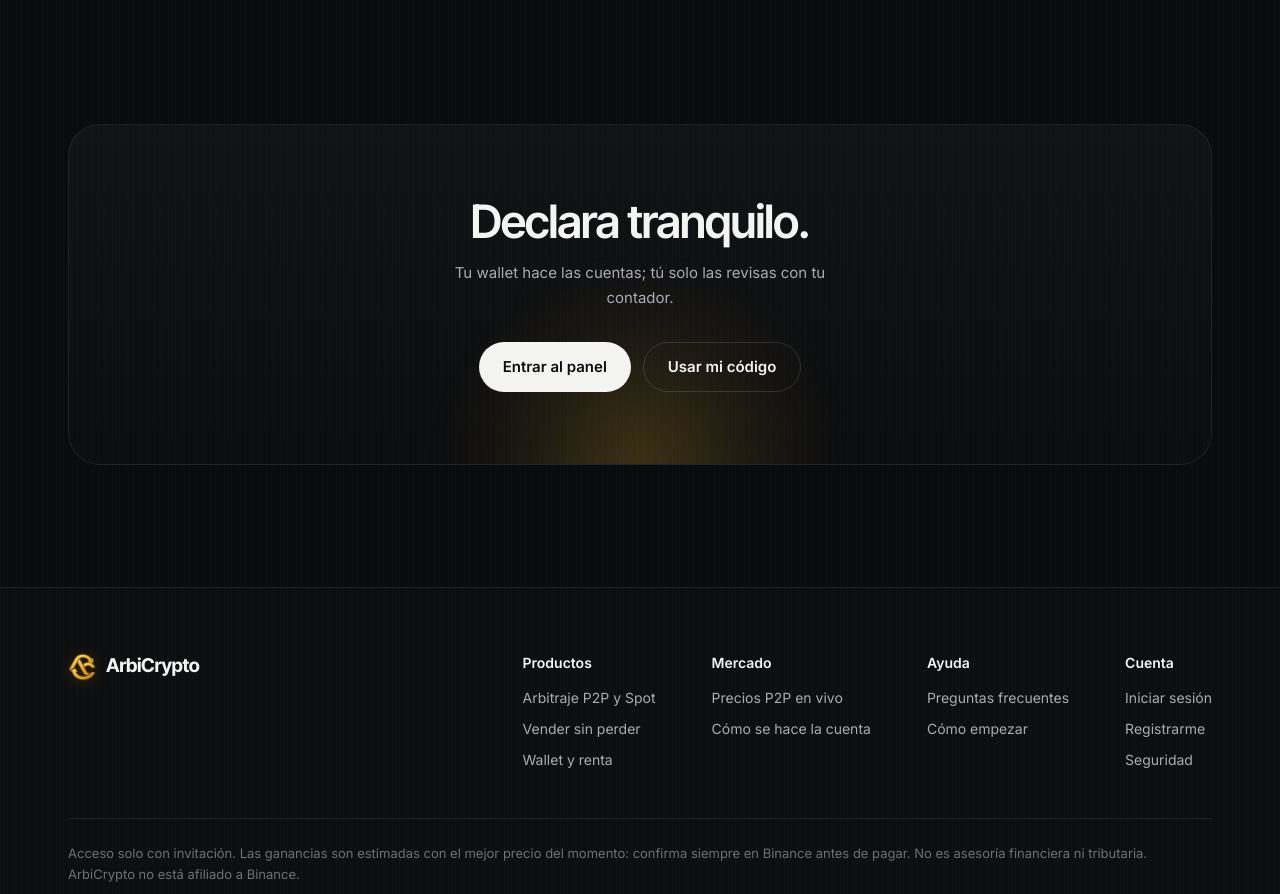
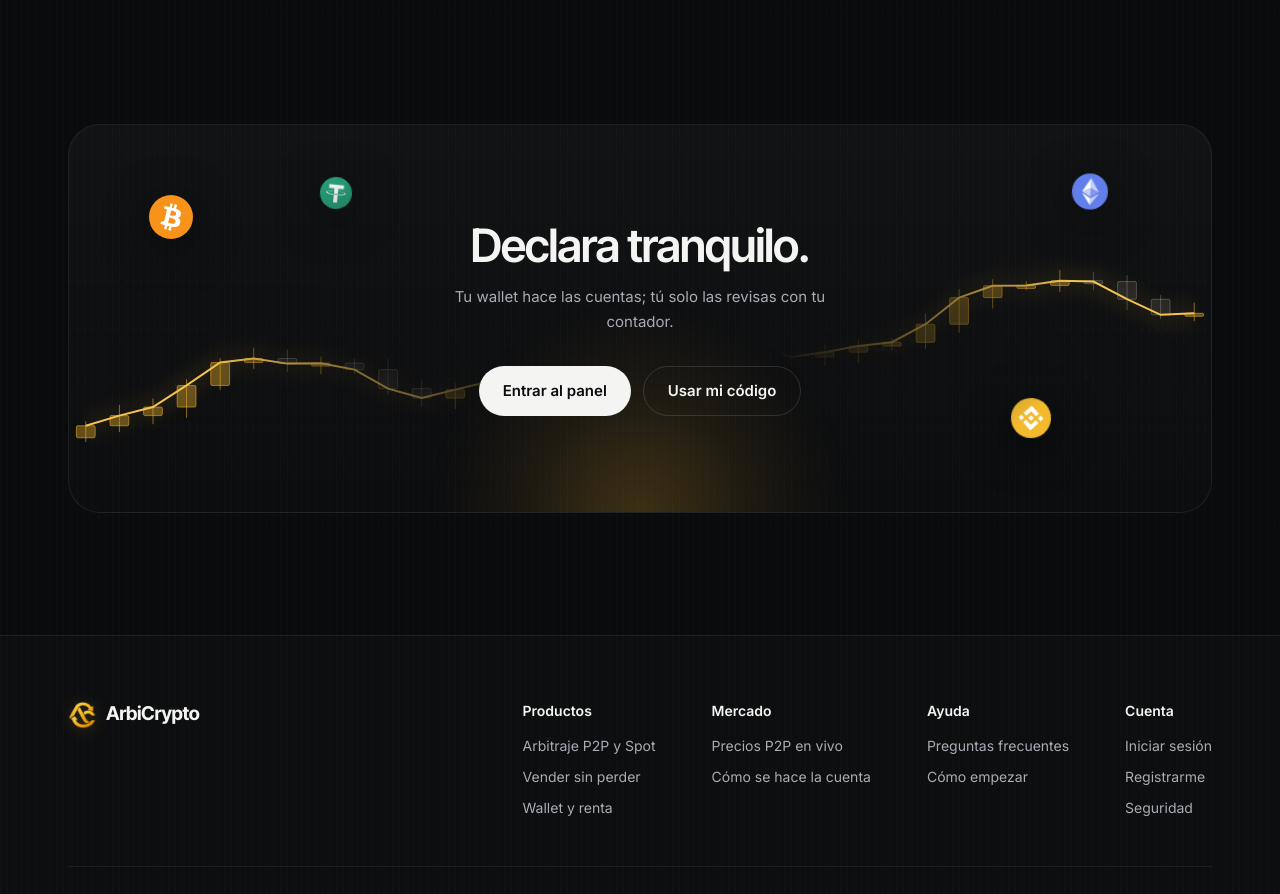
Before and after one commit to Martinvb07/arbicrypto, a Next.js app in the folder web/: page /renta in a window 1280 px wide. Shown: the part 2020-2914 px from the top of the page. Built offline with nearby package versions, Linux system fonts and the light colour scheme.

Commit message:
Sitio: fondo de velas doradas, línea de precio y monedas flotando en la franja final

```diff
--- a/web/src/app/(sitio)/sitio.css
+++ b/web/src/app/(sitio)/sitio.css
@@ -454,7 +454,29 @@
   background: linear-gradient(180deg, rgba(255, 255, 255, .035), rgba(255, 255, 255, .01)); border: 1px solid var(--line); }
 /* el brillo flota detrás, abajo al centro; el resto va encima de él */
 .wb-end .wb-glow { top: 100%; }
-.wb-end > :not(.wb-glow) { position: relative; }
+.wb-end > :not(.wb-glow, .wb-end-bg) { position: relative; }
+.wb-end { padding: 96px 24px; }
+/* velas y monedas de fondo: tenues y desvanecidas hacia el centro, donde va el texto */
+.wb-end-bg { position: absolute; inset: 0; pointer-events: none;
+  -webkit-mask-image: radial-gradient(ellipse 46% 60% at 50% 50%, transparent 30%, #000 85%);
+          mask-image: radial-gradient(ellipse 46% 60% at 50% 50%, transparent 30%, #000 85%); }
+.wb-end-bg svg { position: absolute; left: 0; right: 0; bottom: 10%; width: 100%; height: 62%; overflow: visible; }
+.wb-end-grid { stroke: rgba(255, 255, 255, .05); stroke-dasharray: 2 6; vector-effect: non-scaling-stroke; }
+.wb-end-bg g.up line, .wb-end-bg g.up rect { stroke: rgba(240, 180, 41, .55); fill: rgba(240, 180, 41, .38); }
+.wb-end-bg g.down line, .wb-end-bg g.down rect { stroke: rgba(255, 255, 255, .22); fill: rgba(255, 255, 255, .08); }
+.wb-end-bg line, .wb-end-bg rect { stroke-width: 1; vector-effect: non-scaling-stroke; }
+.wb-end-line { fill: none; stroke: var(--gold-2); stroke-width: 2; vector-effect: non-scaling-stroke; filter: drop-shadow(0 0 6px rgba(240, 180, 41, .8)); }
+.wb-end-coin { position: absolute; display: block; filter: drop-shadow(0 10px 22px rgba(0, 0, 0, .6)); }
+.wb-end-coin img { animation: wb-bob 6s ease-in-out infinite; }
+.wb-end-coin.c0 { left: 7%; top: 18%; }
+.wb-end-coin.c1 { right: 9%; top: 14%; }
+.wb-end-coin.c1 img { animation-delay: -1.5s; width: 36px; height: 36px; }
+.wb-end-coin.c2 { left: 22%; top: 16%; }
+.wb-end-coin.c2 img { animation-delay: -3s; width: 32px; height: 32px; }
+.wb-end-coin.c3 { right: 14%; bottom: 18%; }
+.wb-end-coin.c3 img { animation-delay: -4.5s; width: 40px; height: 40px; }
+@keyframes wb-bob { 50% { transform: translateY(-10px) rotate(6deg); } }
+@media (prefers-reduced-motion: reduce) { .wb-end-coin img { animation: none; } }
 .wb-end .wb-cta { justify-content: center; margin-top: 18px; }
 
 /* tablero con pestañas y nombre de cada moneda */
@@ -502,7 +524,8 @@
   .wb-grid.c3, .wb-grid.c2 { grid-template-columns: 1fr; }
   .wb-sechead { margin-bottom: 28px; text-align: left; }
   .wb-sechead .wb-small { text-align: left; }
-  .wb-end { padding: 48px 18px; border-radius: 24px; }
+  .wb-end { padding: 64px 18px; border-radius: 24px; }
+  .wb-end-coin.c0, .wb-end-coin.c3 { display: none; }
   .wb-board-top { flex-wrap: wrap; }
   .wb-conv-row > button { grid-template-columns: 1fr auto 20px; }
   .wb-conv-vs { display: none; }
--- a/web/src/app/(sitio)/sitio.tsx
+++ b/web/src/app/(sitio)/sitio.tsx
@@ -378,12 +378,63 @@
   );
 }
 
+// Velas de ejemplo para el fondo de la franja final: una subida con tropiezos (fija, para que no cambie en cada visita)
+const CANDLES = (() => {
+  const raw: { o: number; c: number; h: number; l: number }[] = [];
+  let p = 0;
+  for (let i = 0; i < 34; i++) {
+    const o = p, c = p + Math.sin(i * 0.55) * 7 + Math.cos(i * 1.7) * 4 + 1.6;
+    raw.push({ o, c, h: Math.max(o, c) + 2 + ((i * 7) % 4), l: Math.min(o, c) - 2 - ((i * 5) % 4) });
+    p = c;
+  }
+  // a coordenadas del dibujo: el precio más alto arriba (y = 18) y el más bajo abajo (y = 104)
+  const hi = Math.max(...raw.map((k) => k.h)), lo = Math.min(...raw.map((k) => k.l));
+  const y = (v: number) => 104 - ((v - lo) / (hi - lo)) * 86;
+  return raw.map((k) => ({ o: y(k.o), c: y(k.c), h: y(k.h), l: y(k.l) }));
+})();
+
+/** Fondo de la franja final: velas que suben una tras otra, la línea de precio que se traza y monedas flotando. */
+function MarketBackdrop() {
+  const W = 1200, H = 120, step = W / CANDLES.length;
+  const pts = CANDLES.map((k, i) => `${(i * step + step / 2).toFixed(1)},${k.c.toFixed(1)}`).join(" ");
+  return (
+    <div className="wb-end-bg" aria-hidden="true">
+      <svg viewBox={`0 0 ${W} ${H}`} preserveAspectRatio="none">
+        {[24, 48, 72, 96].map((y) => <line key={y} className="wb-end-grid" x1="0" x2={W} y1={y} y2={y} />)}
+        <motion.g initial="hidden" whileInView="show" viewport={{ once: true, amount: 0.3 }}
+          variants={{ hidden: {}, show: { transition: { staggerChildren: 0.035 } } }}>
+          {CANDLES.map((k, i) => {
+            const x = i * step + step / 2, up = k.c < k.o;
+            return (
+              <motion.g key={i} className={up ? "up" : "down"} style={{ originY: 1, originX: 0.5 }}
+                variants={{ hidden: { opacity: 0, scaleY: 0.2 }, show: { opacity: 1, scaleY: 1, transition: { duration: 0.5, ease: EASE } } }}>
+                <line x1={x} x2={x} y1={k.h} y2={k.l} />
+                <rect x={x - step * 0.28} width={step * 0.56} y={Math.min(k.o, k.c)} height={Math.max(1.5, Math.abs(k.o - k.c))} rx="1" />
+              </motion.g>
+            );
+          })}
+        </motion.g>
+        <motion.polyline className="wb-end-line" points={pts} initial={{ pathLength: 0 }} whileInView={{ pathLength: 1 }}
+          viewport={{ once: true, amount: 0.3 }} transition={{ duration: 2.2, ease: EASE, delay: 0.4 }} />
+      </svg>
+      {(["btc", "eth", "usdt", "bnb"] as const).map((a, i) => (
+        <motion.span key={a} className={`wb-end-coin c${i}`} initial={{ opacity: 0, scale: 0.6 }} whileInView={{ opacity: 1, scale: 1 }}
+          viewport={{ once: true }} transition={{ type: "spring", stiffness: 200, damping: 16, delay: 0.6 + i * 0.12 }}>
+          {/* eslint-disable-next-line @next/next/no-img-element */}
+          <img src={coin(a)} alt="" width={44} height={44} />
+        </motion.span>
+      ))}
+    </div>
+  );
+}
+
 /** Franja final con el llamado a entrar. */
 export function EndBand({ title = "Abre el tablero.", text = "Deja que la cuenta la haga el panel y entra solo cuando quedan pesos." }: { title?: string; text?: string }) {
   return (
     <section className="wb-sec">
       <div className="wb-wrap">
         <Reveal className="wb-end">
+          <MarketBackdrop />
           <div className="wb-glow sm" aria-hidden="true" />
           <h2 className="wb-h2">{title}</h2>
           <p className="wb-small center">{text}</p>
```
